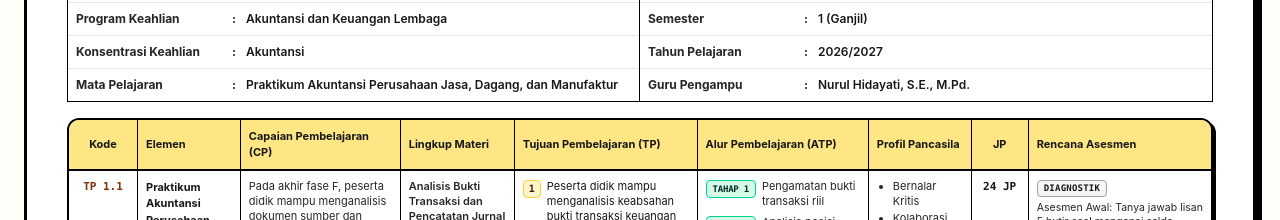
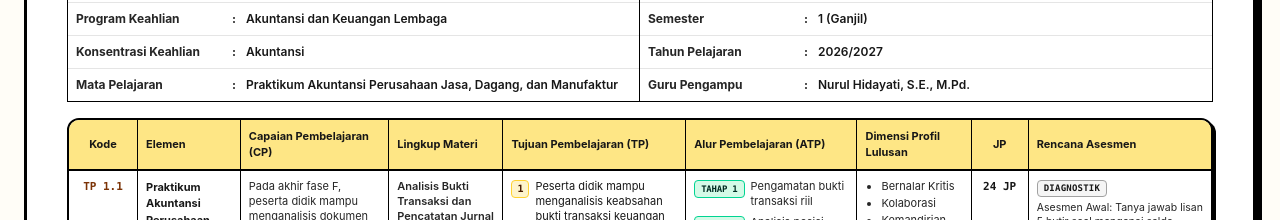
Before and after one commit to hendrasetiawan72-beep/RPP, a React (Vite) app: page / in a window 1280 px wide. Shown: the part 1700-1920 px from the top of the page. Built offline with nearby package versions, Linux system fonts and the light colour scheme.

Commit message:
Update column widths and header names in table

```diff
--- a/src/components/PrintableDocument.tsx
+++ b/src/components/PrintableDocument.tsx
@@ -1372,11 +1372,11 @@ export const PrintableDocument: React.FC<PrintableDocumentProps> = ({
                 <colgroup>
                   <col style={{ width: '6%' }} />
                   <col style={{ width: '9%' }} />
-                  <col style={{ width: '14%' }} />
+                  <col style={{ width: '13%' }} />
                   <col style={{ width: '10%' }} />
                   <col style={{ width: '16%' }} />
                   <col style={{ width: '15%' }} />
-                  <col style={{ width: '9%' }} />
+                  <col style={{ width: '10%' }} />
                   <col style={{ width: '5%' }} />
                   <col style={{ width: '16%' }} />
                 </colgroup>
@@ -1388,7 +1388,7 @@ export const PrintableDocument: React.FC<PrintableDocumentProps> = ({
                     <th className="p-2 border-r border-black">Lingkup Materi</th>
                     <th className="p-2 border-r border-black">Tujuan Pembelajaran (TP)</th>
                     <th className="p-2 border-r border-black">Alur Pembelajaran (ATP)</th>
-                    <th className="p-2 border-r border-black">Profil Pancasila</th>
+                    <th className="p-2 border-r border-black">Dimensi Profil Lulusan</th>
                     <th className="p-2 border-r border-black text-center">JP</th>
                     <th className="p-2">Rencana Asesmen</th>
                   </tr>
```
